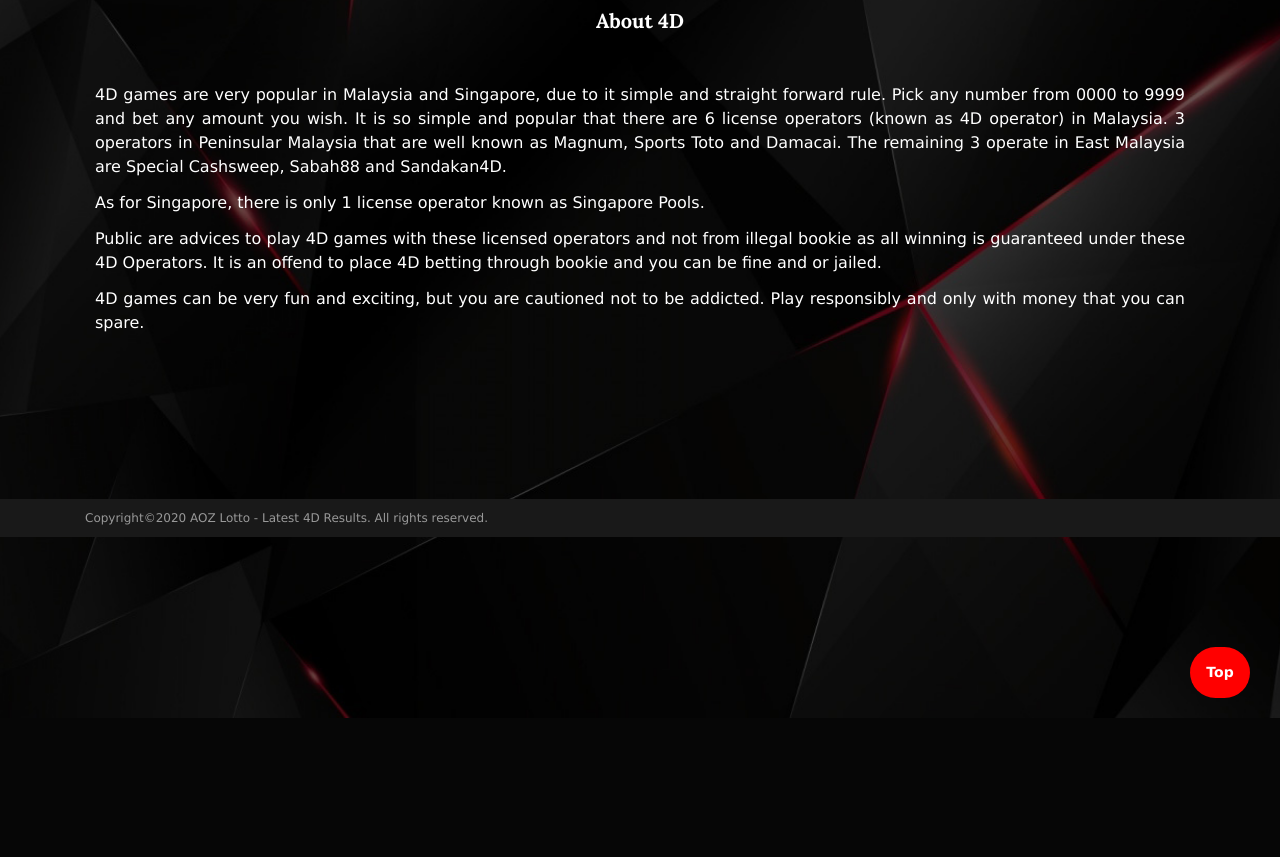
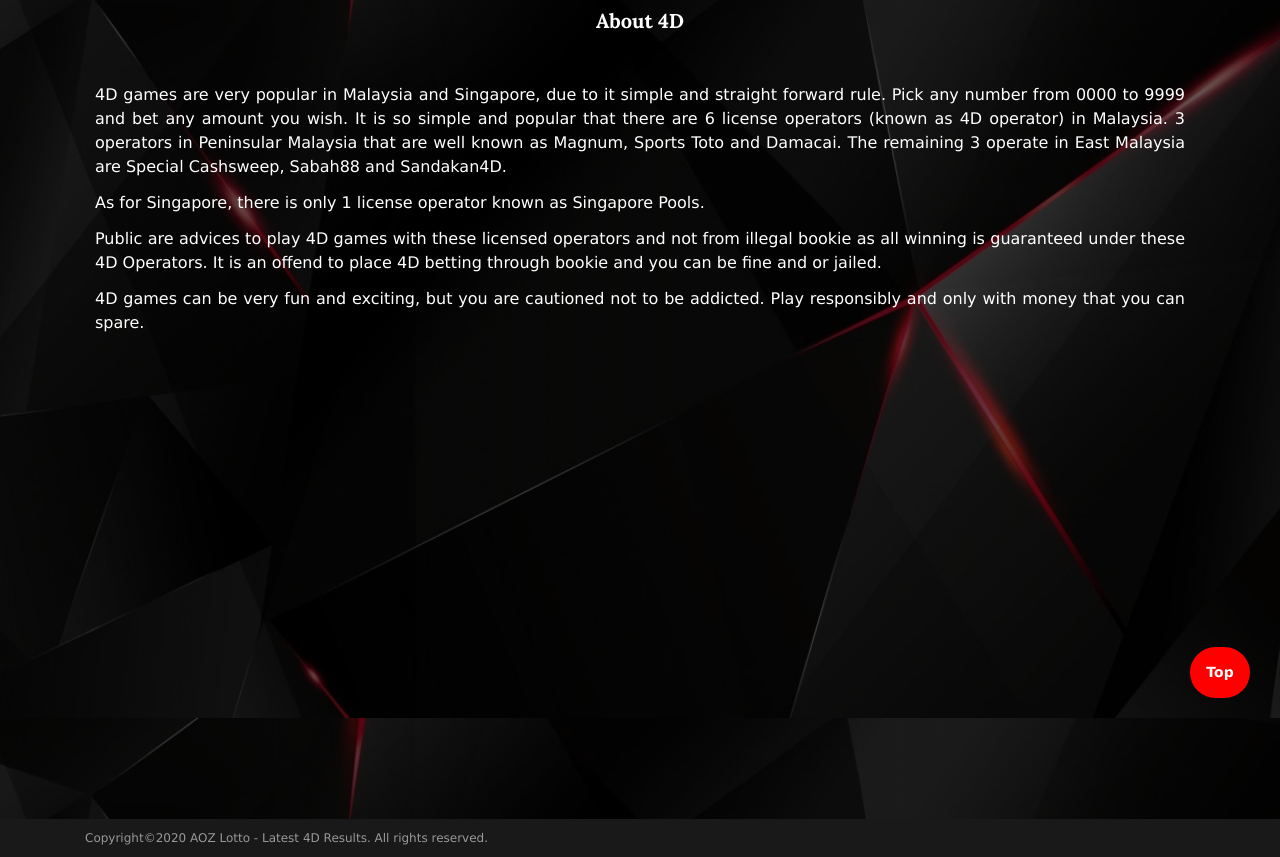
Before and after one commit to WalterTangHY/aozlotto, a PHP site: page /en/about.html in a window 1280 px wide. Shown: the part 82-939 px from the top of the page. Before the commit the page ends 800 px from the top, so only its background shows below. Run offline with PHP 8.4, Linux system fonts and the light colour scheme; some libraries are stand-ins or nearby versions.

Commit message:
make it better

```diff
--- a/data/1535/aozlotto.css
+++ b/data/1535/aozlotto.css
@@ -36,7 +36,7 @@ body{
 
 
 .site-content{
-	min-height:500px;
+	min-height:820px;
 	}
 
 
```
